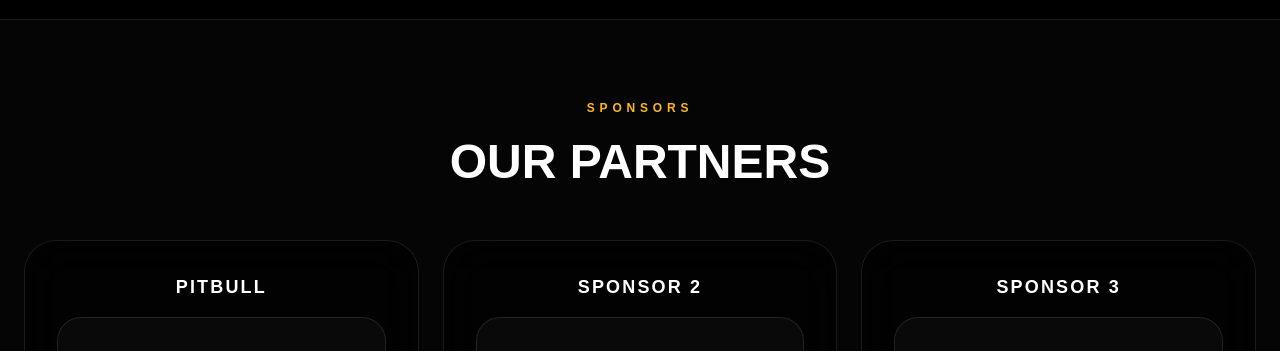
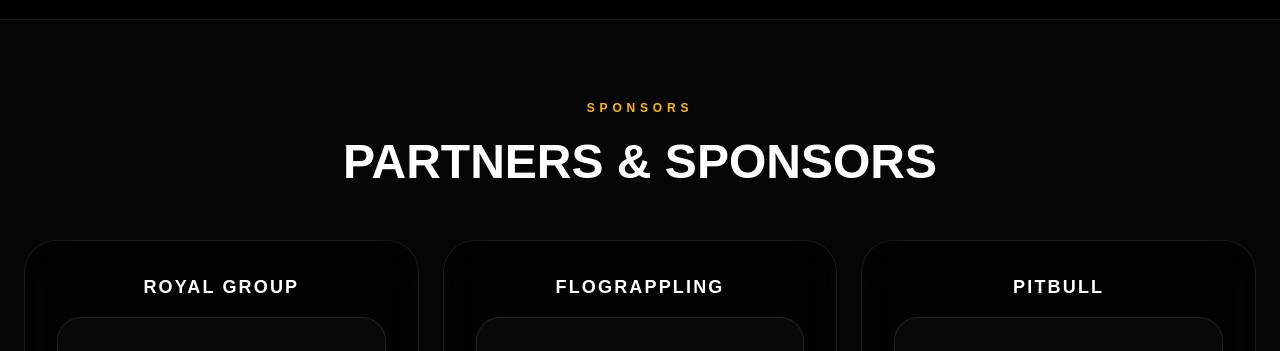
Before and after one commit to MatiADCC/adcc-2026, a Next.js app: page / in a window 1280 px wide. Shown: the part 5940-6291 px from the top of the page. Built offline with nearby package versions, Linux system fonts and the light colour scheme.

Commit message:
Update partners and sponsors section

```diff
--- a/app/page.tsx
+++ b/app/page.tsx
@@ -21,40 +21,40 @@
 
   const sponsorCards = [
     {
-      name: 'Pitbull',
+      name: 'Royal Group',
       logo: '/sponsor-1.png',
-      website: 'https://pitbull.store',
-      instagram: 'https://instagram.com/pitbullsports',
+      website: 'https://adcombat.com',
+      instagram: 'https://www.instagram.com/adccworld/',
     },
     {
-      name: 'Sponsor 2',
+      name: 'FloGrappling',
       logo: '/sponsor-2.png',
-      website: 'https://example.com/sponsor-2',
-      instagram: 'https://instagram.com/sponsor2',
+      website: 'https://www.flograppling.com/',
+      instagram: 'https://www.instagram.com/flograppling/',
     },
     {
-      name: 'Sponsor 3',
+      name: 'Pitbull',
       logo: '/sponsor-3.png',
-      website: 'https://example.com/sponsor-3',
-      instagram: 'https://instagram.com/sponsor3',
+      website: 'https://pitbull.store',
+      instagram: 'https://www.instagram.com/pitbullsports/',
     },
     {
       name: 'Sponsor 4',
       logo: '/sponsor-4.png',
       website: 'https://example.com/sponsor-4',
-      instagram: 'https://instagram.com/sponsor4',
+      instagram: 'https://www.instagram.com/sponsor4/',
     },
     {
       name: 'Sponsor 5',
       logo: '/sponsor-5.png',
       website: 'https://example.com/sponsor-5',
-      instagram: 'https://instagram.com/sponsor5',
+      instagram: 'https://www.instagram.com/sponsor5/',
     },
     {
       name: 'Sponsor 6',
       logo: '/sponsor-6.png',
       website: 'https://example.com/sponsor-6',
-      instagram: 'https://instagram.com/sponsor6',
+      instagram: 'https://www.instagram.com/sponsor6/',
     },
   ];
 
@@ -563,7 +563,7 @@
                 Sponsors
               </div>
               <h2 className="mt-4 text-3xl font-black uppercase leading-tight sm:text-4xl lg:text-5xl">
-                Our Partners
+                PARTNERS & SPONSORS
               </h2>
             </div>
 
@@ -588,9 +588,7 @@
                         if (next) next.style.display = 'block';
                       }}
                     />
-                    <span
-                      className="hidden text-sm uppercase tracking-[0.25em] text-white/35"
-                    >
+                    <span className="hidden text-sm uppercase tracking-[0.25em] text-white/35">
                       sponsor logo
                     </span>
                   </div>
```
